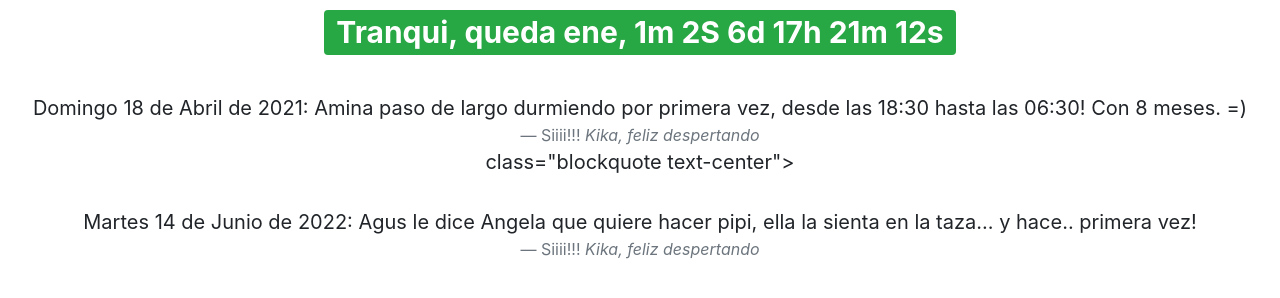
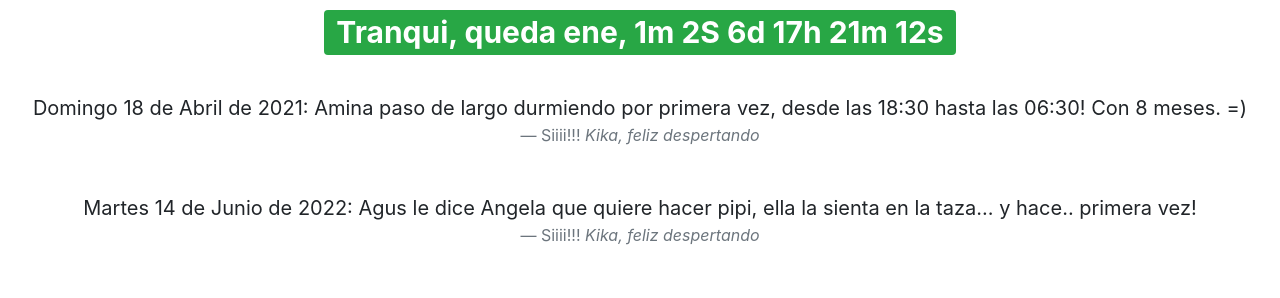
Before and after one commit to cristobalgh/cumpleagus, a Flask app: page / in a window 1280 px wide. Shown: the part 227-525 px from the top of the page. Run offline with Flask 2, Linux system fonts and the light colour scheme; some libraries are stand-ins or nearby versions.

```diff
--- a/templates/index.html
+++ b/templates/index.html
@@ -42,8 +42,8 @@
       <p class="mb-0"><br>Domingo 18 de Abril de 2021: Amina paso de largo durmiendo por
         primera vez, desde las 18:30 hasta las 06:30! Con 8 meses. =)</p>
       <footer class="blockquote-footer">Siiii!!! <cite title="Source Title">Kika,
-          feliz despertando</cite></footer>
-     class="blockquote text-center">
+          feliz despertando</cite></footer> </blockquote>
+    <blockquote class="blockquote text-center">
       <p class="mb-0"><br>Martes 14 de Junio de 2022: Agus le dice Angela que quiere hacer pipi,
     		ella la sienta en la taza... y hace.. primera vez!</p>
       <footer class="blockquote-footer">Siiii!!! <cite title="Source Title">Kika,
```
